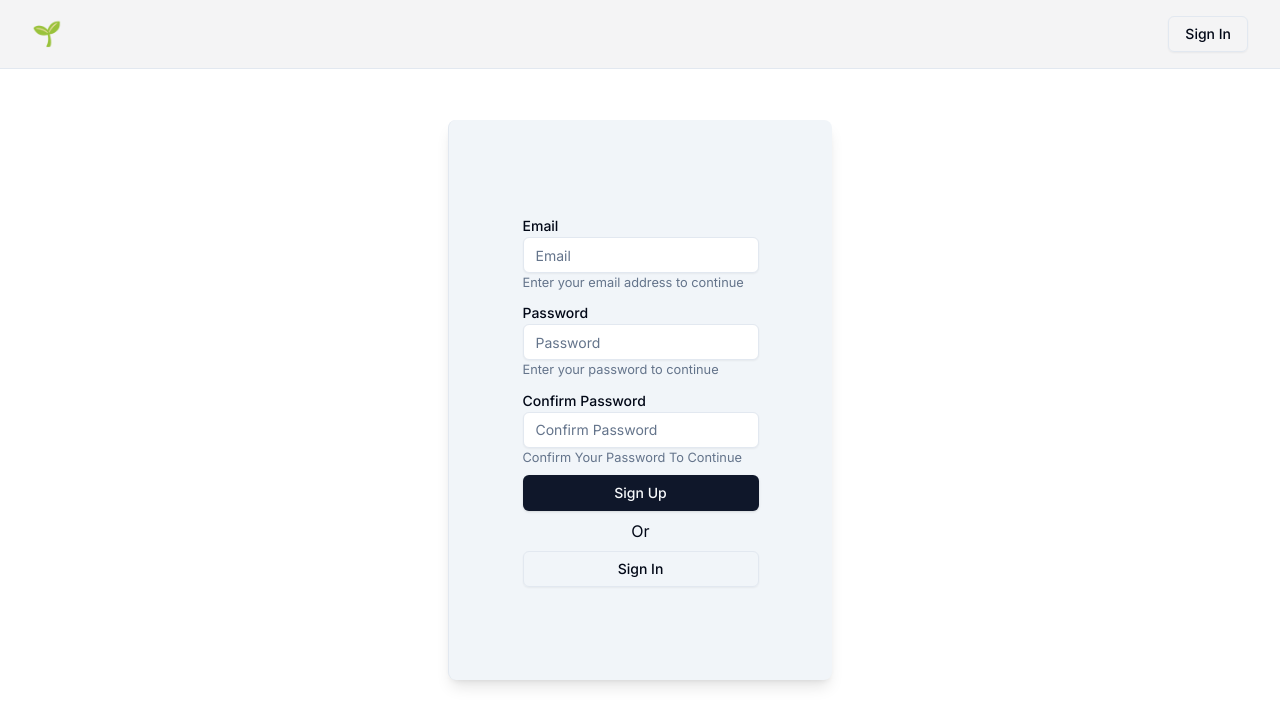
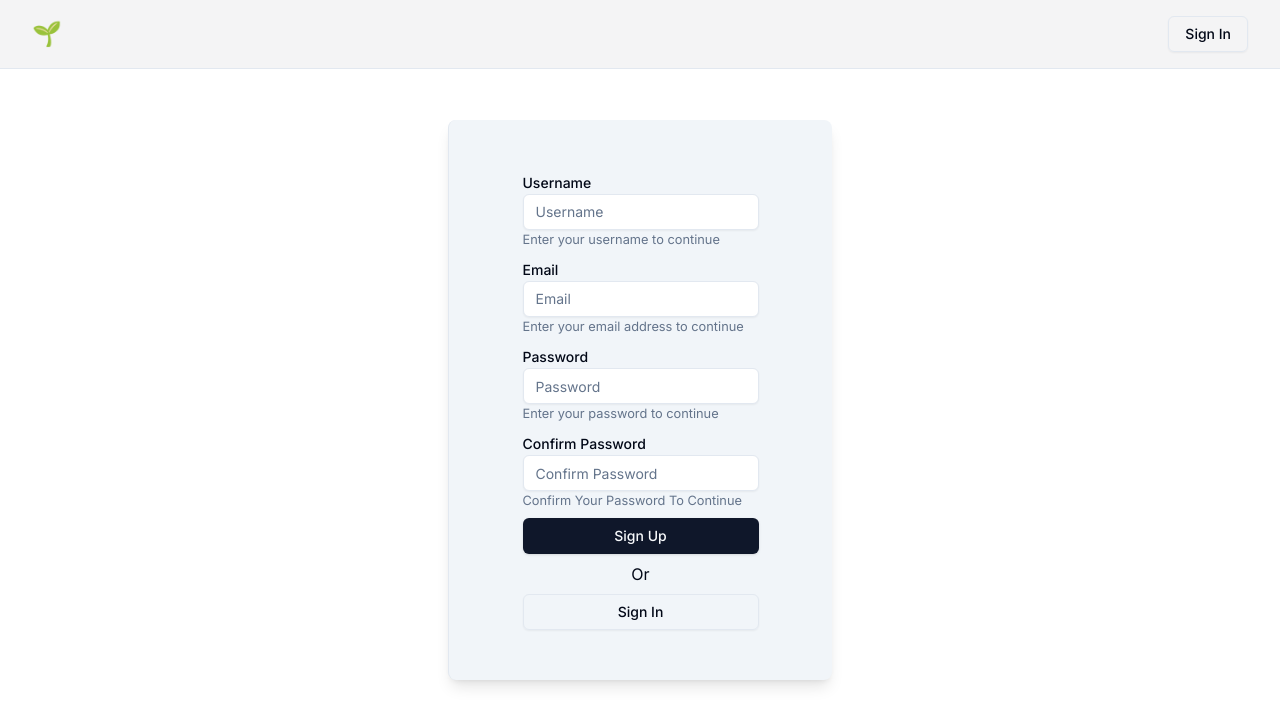
Before and after one commit to KennedyMungai/SimpleAuthUI, a Next.js app: page /sign-up in a window 1280 px wide. Shown: the top 726 px of the page. Built offline with nearby package versions, Linux system fonts and the light colour scheme.

Commit message:
Added the username input field

```diff
--- a/components/Form/SignUpForm.tsx
+++ b/components/Form/SignUpForm.tsx
@@ -18,6 +18,9 @@ import Link from "next/link";
 type Props = {};
 
 const FormSchema = z.object({
+  username: z
+    .string()
+    .min(5, "At least 5 characters are required for the username"),
   email: z
     .string()
     .email("Invalid Email")
@@ -43,6 +46,26 @@ const SignUpForm = (props: Props) => {
     <Form {...form}>
       <form onSubmit={form.handleSubmit(onSubmit)} className="w-full">
         <div className="space-y-2">
+          <FormField
+            control={form.control}
+            name="username"
+            render={({ field }) => (
+              <FormItem>
+                <FormLabel>Username</FormLabel>
+                <FormControl>
+                  <Input
+                    placeholder="Username"
+                    {...field}
+                    className="bg-white"
+                  />
+                </FormControl>
+                <FormDescription>
+                  Enter your username to continue
+                </FormDescription>
+                <FormMessage />
+              </FormItem>
+            )}
+          />
           <FormField
             control={form.control}
             name="email"
```
